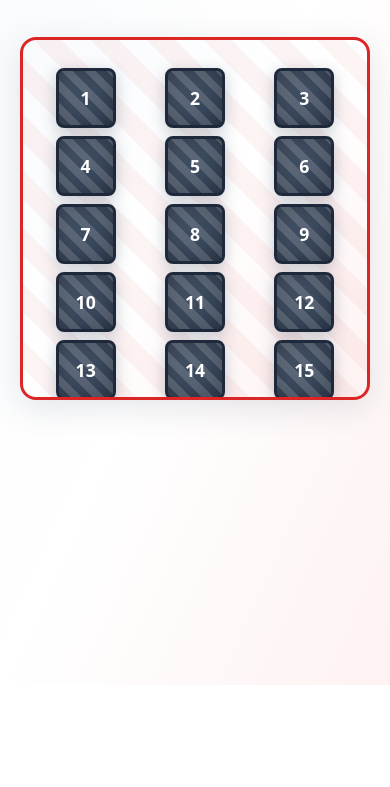
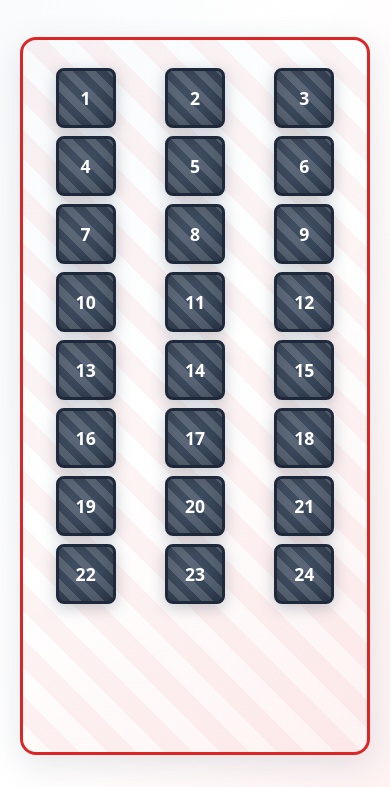
Before and after one commit to JBeckintosh/iechyd-da-advent-2025, a website: page index.html in a window 390 px wide. Shown: the part 159-946 px from the top of the page. Before the commit the page ends 844 px from the top, so only its background shows below. Drawn offline with nearby package versions, Linux system fonts and the light colour scheme.

Commit message:
Removing the height restriction

```diff
--- a/styles.css
+++ b/styles.css
@@ -238,7 +238,6 @@ html {
         padding: 1rem;
         margin: 0 0.5rem;
         border-radius: 16px;
-        height: 43vh;
     }
 
     /* Day labels mobile styling */
```
